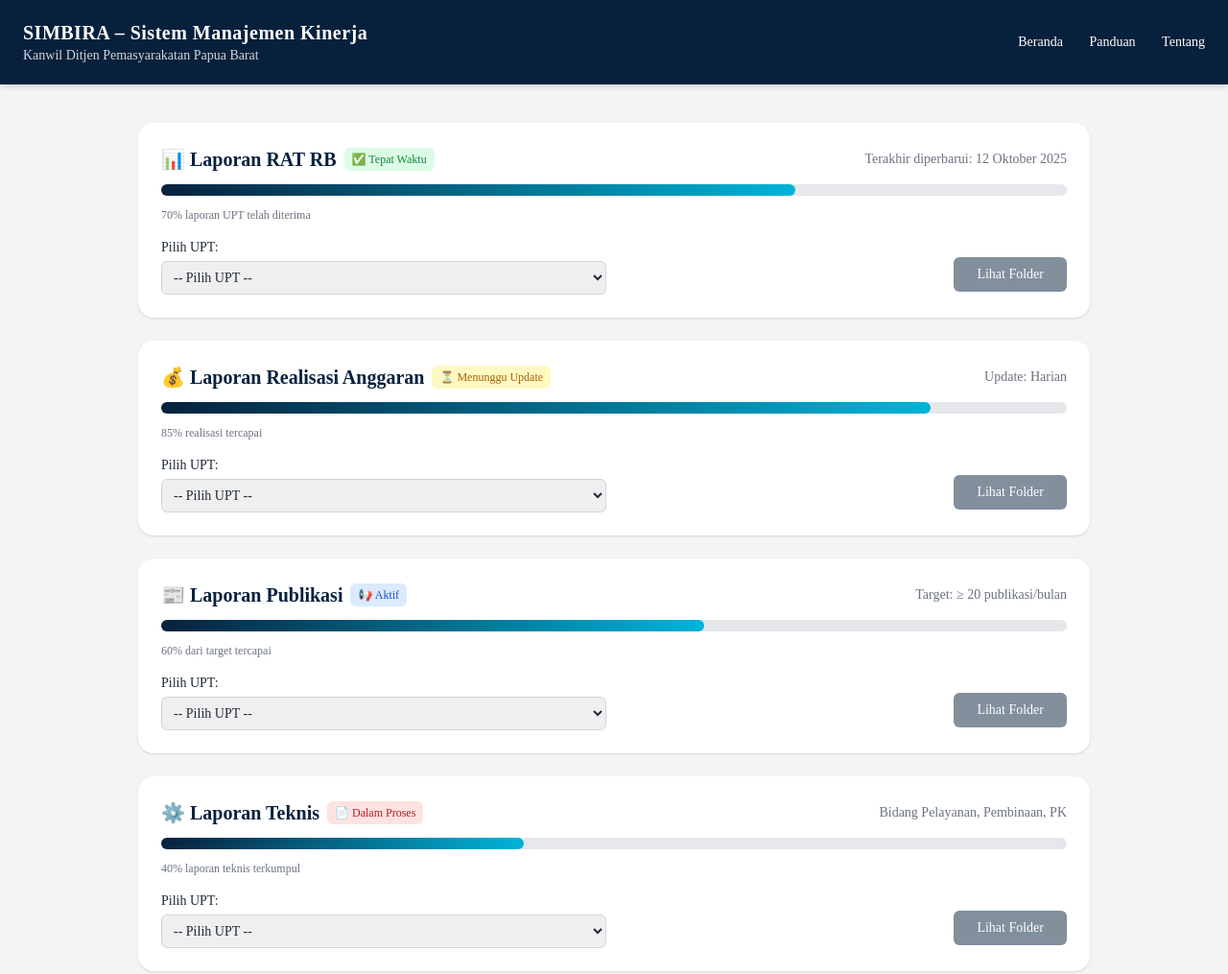
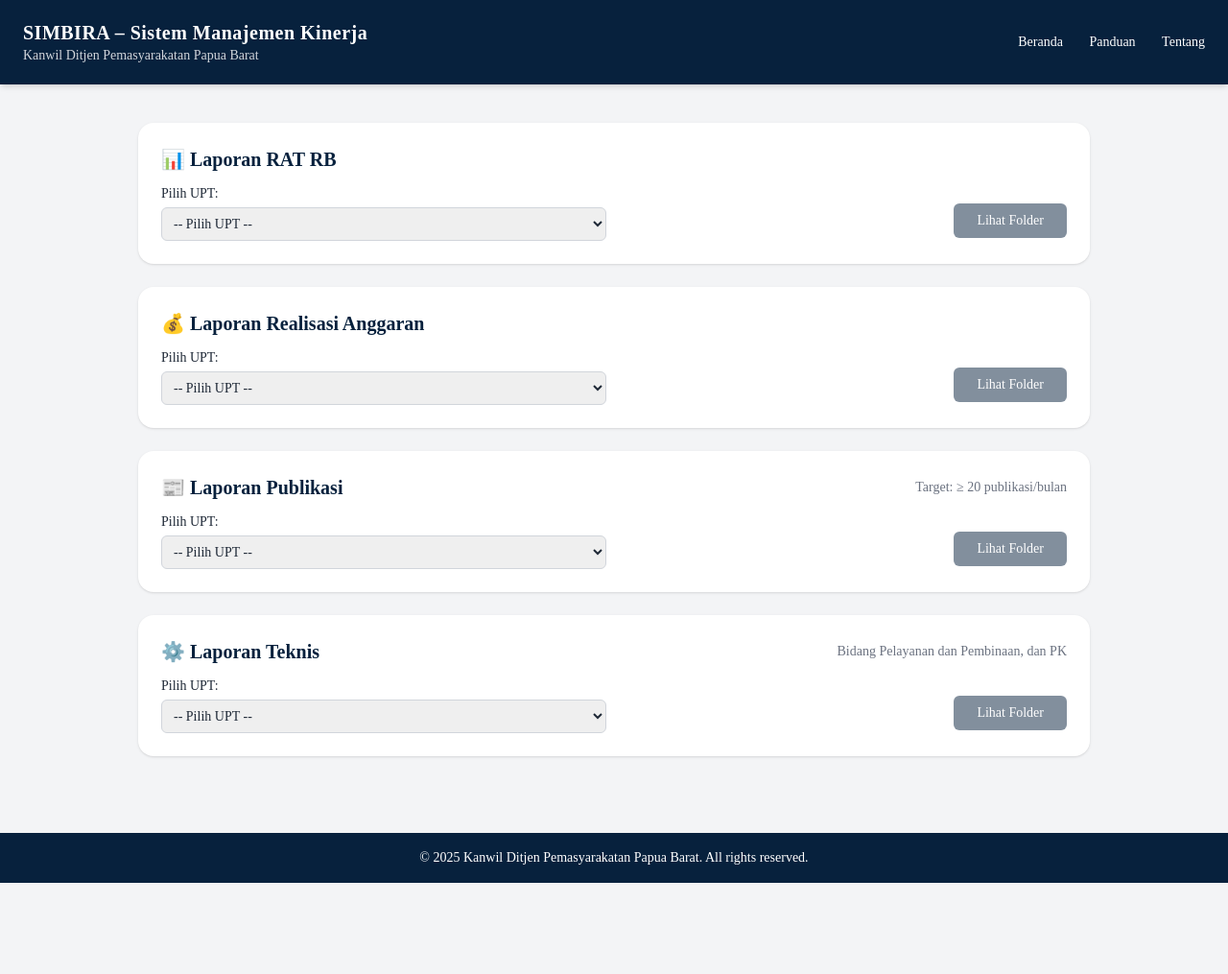
Before and after one commit to gntrmlna/SIMBIRA, a plain HTML site: page index.html in a window 1280 px wide. Shown: the top 1015 px of the page at 96% size. After the commit the page ends 920 px from the top, so only its background shows below. Drawn offline with nearby package versions, Linux system fonts and the light colour scheme.

Commit message:
update index

```diff
--- a/index.html
+++ b/index.html
@@ -30,16 +30,16 @@
       <div class="flex flex-col md:flex-row justify-between items-start md:items-center mb-3">
         <div class="flex items-center gap-2">
           <h2 class="text-[#07213D] font-semibold text-xl">📊 Laporan RAT RB</h2>
-          <span class="text-xs bg-green-100 text-green-700 px-2 py-1 rounded-md">✅ Tepat Waktu</span>
+          <!-- <span class="text-xs bg-green-100 text-green-700 px-2 py-1 rounded-md">✅ Tepat Waktu</span> -->
         </div>
-        <p class="text-sm text-gray-500 mt-2 md:mt-0">Terakhir diperbarui: 12 Oktober 2025</p>
+        <!-- <p class="text-sm text-gray-500 mt-2 md:mt-0">Terakhir diperbarui: 12 Oktober 2025</p> -->
       </div>
 
       <!-- Progress Bar -->
-      <div class="w-full bg-gray-200 rounded-full h-3 mb-3">
+      <!-- <div class="w-full bg-gray-200 rounded-full h-3 mb-3">
         <div class="h-3 rounded-full bg-gradient-to-r from-[#07213D] to-[#00B4D8]" style="width: 70%;"></div>
       </div>
-      <p class="text-xs text-gray-500 mb-4">70% laporan UPT telah diterima</p>
+      <p class="text-xs text-gray-500 mb-4">70% laporan UPT telah diterima</p> -->
 
       <!-- Control section -->
       <div class="grid grid-cols-1 md:grid-cols-2 gap-4 items-center">
@@ -79,15 +79,15 @@
       <div class="flex flex-col md:flex-row justify-between items-start md:items-center mb-3">
         <div class="flex items-center gap-2">
           <h2 class="text-[#07213D] font-semibold text-xl">💰 Laporan Realisasi Anggaran</h2>
-          <span class="text-xs bg-yellow-100 text-yellow-700 px-2 py-1 rounded-md">⏳ Menunggu Update</span>
+          <!-- <span class="text-xs bg-yellow-100 text-yellow-700 px-2 py-1 rounded-md">⏳ Menunggu Update</span> -->
         </div>
-        <p class="text-sm text-gray-500 mt-2 md:mt-0">Update: Harian</p>
+        <!-- <p class="text-sm text-gray-500 mt-2 md:mt-0">Update: Harian</p> -->
       </div>
 
-      <div class="w-full bg-gray-200 rounded-full h-3 mb-3">
+      <!-- <div class="w-full bg-gray-200 rounded-full h-3 mb-3">
         <div class="h-3 rounded-full bg-gradient-to-r from-[#07213D] to-[#00B4D8]" style="width: 85%;"></div>
       </div>
-      <p class="text-xs text-gray-500 mb-4">85% realisasi tercapai</p>
+      <p class="text-xs text-gray-500 mb-4">85% realisasi tercapai</p> -->
 
       <div class="grid grid-cols-1 md:grid-cols-2 gap-4 items-center">
         <div>
@@ -126,15 +126,15 @@
       <div class="flex flex-col md:flex-row justify-between items-start md:items-center mb-3">
         <div class="flex items-center gap-2">
           <h2 class="text-[#07213D] font-semibold text-xl">📰 Laporan Publikasi</h2>
-          <span class="text-xs bg-blue-100 text-blue-700 px-2 py-1 rounded-md">📢 Aktif</span>
+          <!-- <span class="text-xs bg-blue-100 text-blue-700 px-2 py-1 rounded-md">📢 Aktif</span> -->
         </div>
         <p class="text-sm text-gray-500 mt-2 md:mt-0">Target: ≥ 20 publikasi/bulan</p>
       </div>
 
-      <div class="w-full bg-gray-200 rounded-full h-3 mb-3">
+      <!-- <div class="w-full bg-gray-200 rounded-full h-3 mb-3">
         <div class="h-3 rounded-full bg-gradient-to-r from-[#07213D] to-[#00B4D8]" style="width: 60%;"></div>
       </div>
-      <p class="text-xs text-gray-500 mb-4">60% dari target tercapai</p>
+      <p class="text-xs text-gray-500 mb-4">60% dari target tercapai</p> -->
 
       <div class="grid grid-cols-1 md:grid-cols-2 gap-4 items-center">
         <div>
@@ -173,15 +173,15 @@
       <div class="flex flex-col md:flex-row justify-between items-start md:items-center mb-3">
         <div class="flex items-center gap-2">
           <h2 class="text-[#07213D] font-semibold text-xl">⚙️ Laporan Teknis</h2>
-          <span class="text-xs bg-red-100 text-red-700 px-2 py-1 rounded-md">📄 Dalam Proses</span>
+          <!-- <span class="text-xs bg-red-100 text-red-700 px-2 py-1 rounded-md">📄 Dalam Proses</span> -->
         </div>
-        <p class="text-sm text-gray-500 mt-2 md:mt-0">Bidang Pelayanan, Pembinaan, PK</p>
+        <p class="text-sm text-gray-500 mt-2 md:mt-0">Bidang Pelayanan dan Pembinaan, dan PK</p>
       </div>
 
-      <div class="w-full bg-gray-200 rounded-full h-3 mb-3">
+      <!-- <div class="w-full bg-gray-200 rounded-full h-3 mb-3">
         <div class="h-3 rounded-full bg-gradient-to-r from-[#07213D] to-[#00B4D8]" style="width: 40%;"></div>
       </div>
-      <p class="text-xs text-gray-500 mb-4">40% laporan teknis terkumpul</p>
+      <p class="text-xs text-gray-500 mb-4">40% laporan teknis terkumpul</p> -->
 
       <div class="grid grid-cols-1 md:grid-cols-2 gap-4 items-center">
         <div>
```
